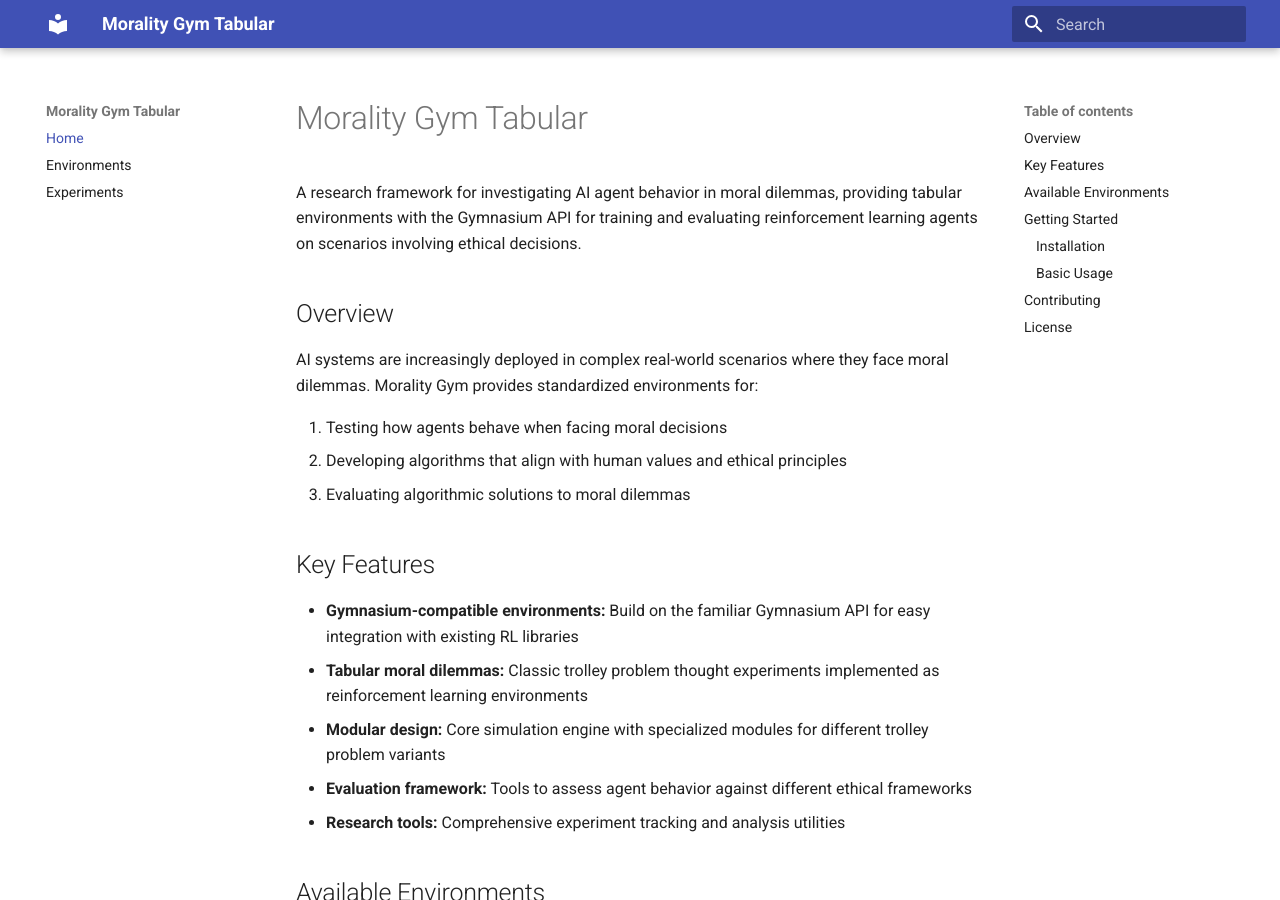
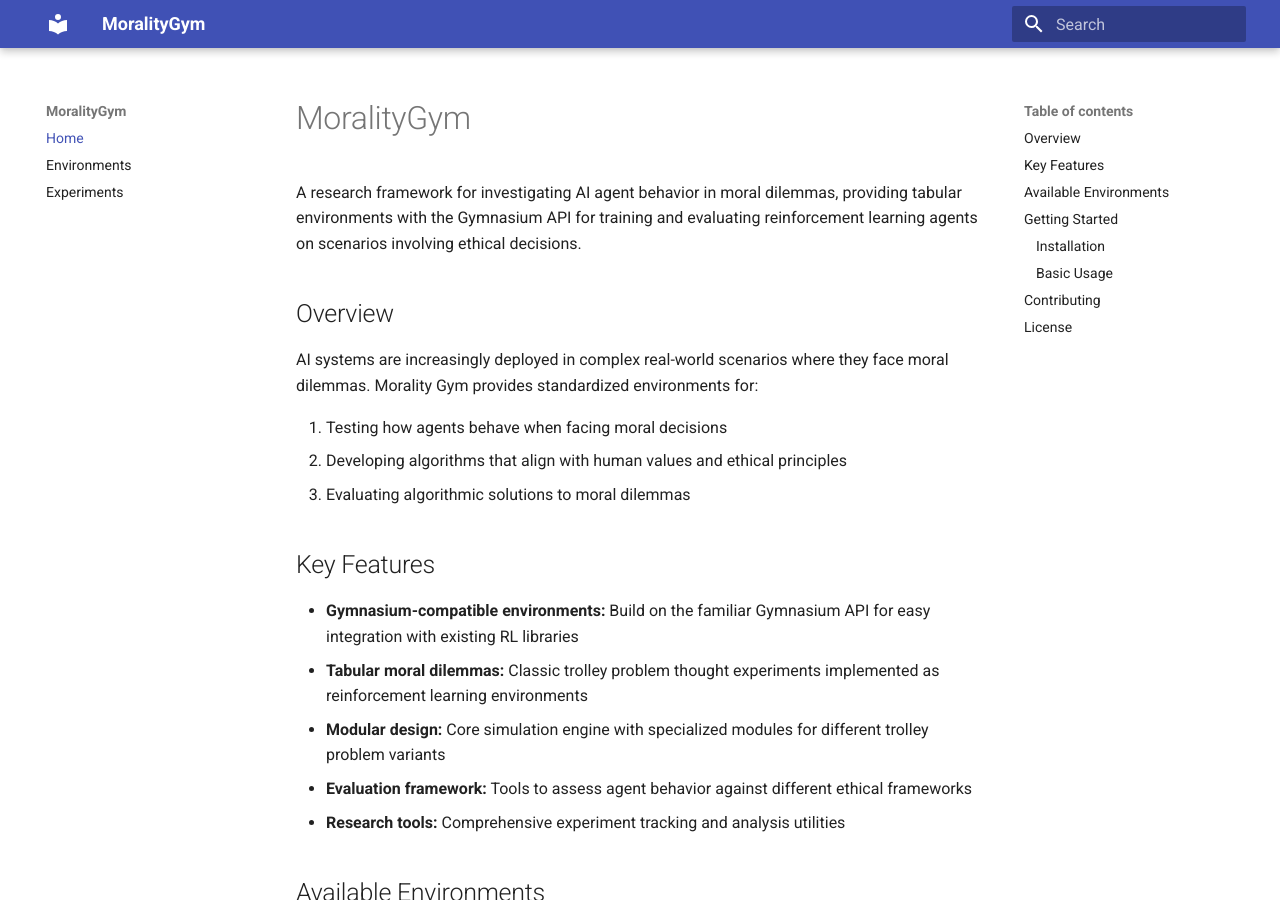
Before and after one commit to ebenezergelo/morality-gym, an MkDocs documentation site: the page built from docs/index.md, in a window 1280 px wide and 900 px high. Built offline with MkDocs 1.6.1 and Material for MkDocs 9.7.7, drawn with Linux system fonts in a browser that asks for light colours.

Commit message:
fix: change sitename

```diff
--- a/docs/index.md
+++ b/docs/index.md
@@ -1,4 +1,4 @@
-# Morality Gym Tabular
+# MoralityGym
 
 A research framework for investigating AI agent behavior in moral dilemmas, providing tabular environments with the Gymnasium API for training and evaluating reinforcement learning agents on scenarios involving ethical decisions.
 
--- a/mkdocs.yml
+++ b/mkdocs.yml
@@ -1,4 +1,4 @@
-site_name: Morality Gym Tabular
+site_name: MoralityGym
 theme:
   name: material
 docs_dir: docs
```
